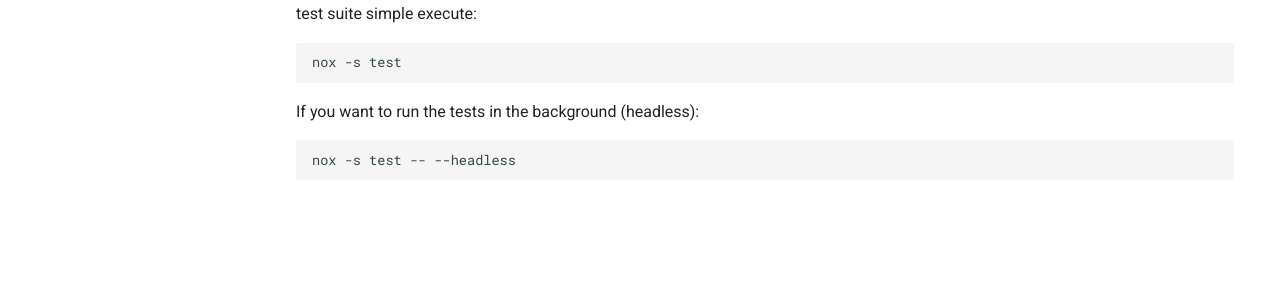
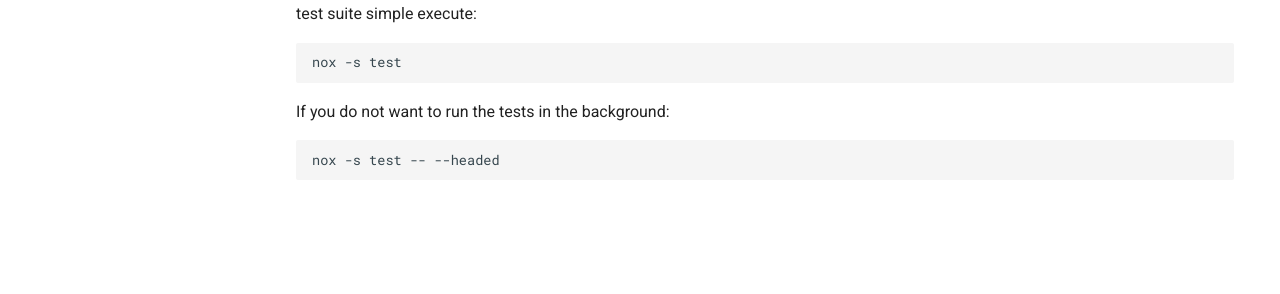
Before and after one commit to reactive-python/reactpy-django, an MkDocs documentation site: the page built from docs/src/contribute/running-tests.md, in a window 1280 px wide. Shown: the part 252-546 px from the top of the page. Built offline with MkDocs 1.6.1 and Material for MkDocs 9.7.7, drawn with Linux system fonts in a browser that asks for light colours; comment, search, counter and statistics services are not loaded.

Commit message:
fix tests

````diff
--- a/docs/src/contribute/running-tests.md
+++ b/docs/src/contribute/running-tests.md
@@ -4,8 +4,8 @@ This repo uses [Nox](https://nox.thea.codes/en/stable/) to run scripts which can
 nox -s test
 ```
 
-If you want to run the tests in the background (headless):
+If you do not want to run the tests in the background:
 
 ```
-nox -s test -- --headless
+nox -s test -- --headed
 ```
````
Also changed, not shown: 1 other file.
